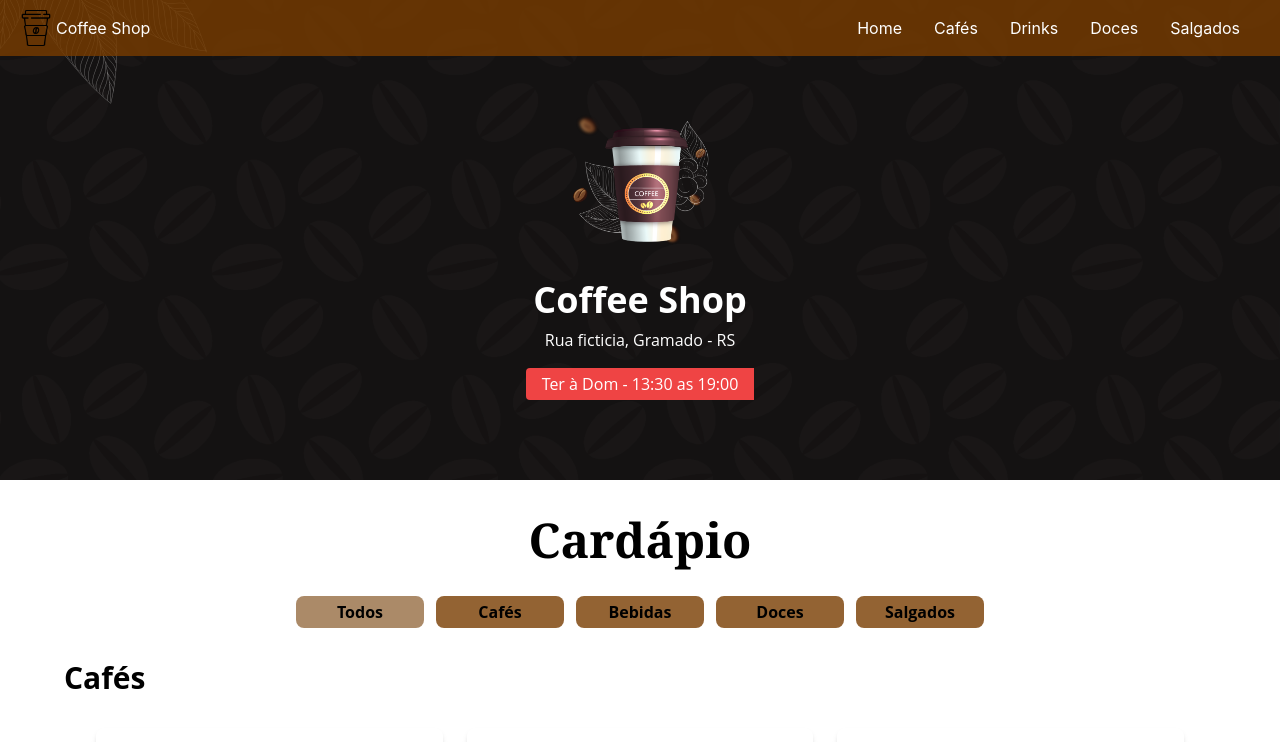
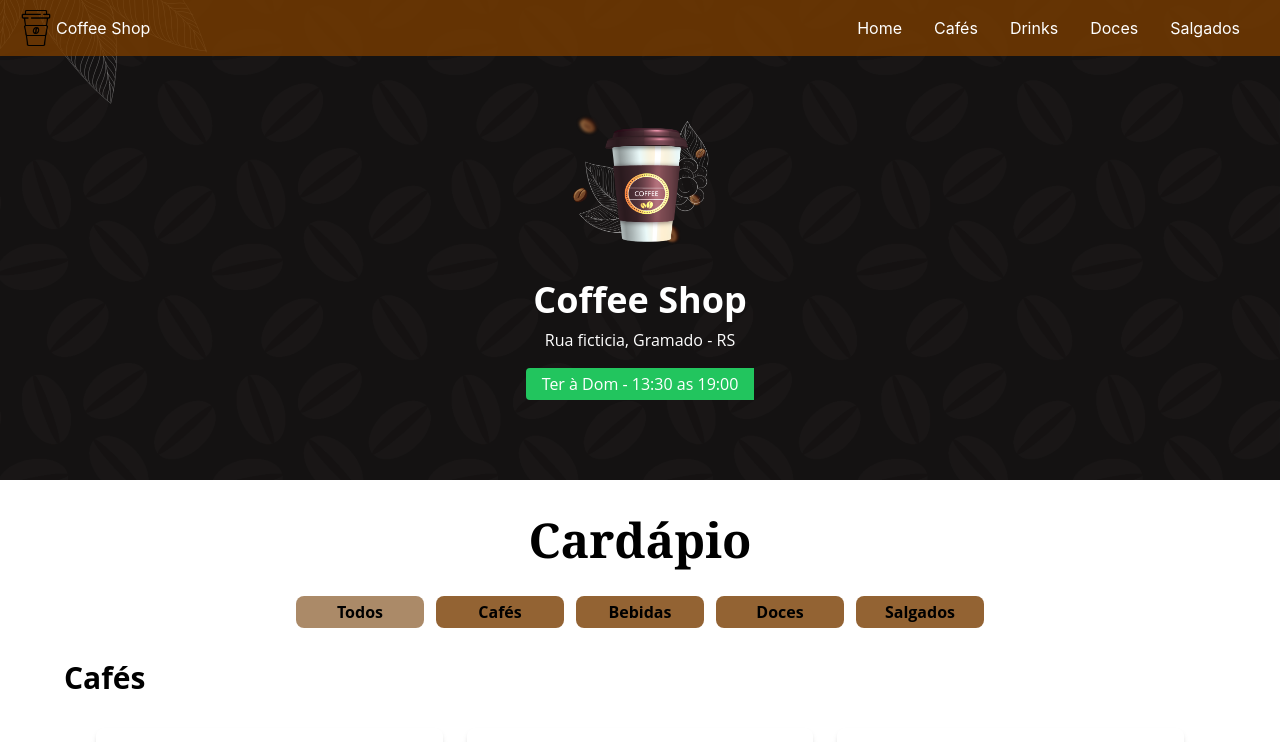
Before and after one commit to EdSantiag0/coffee-shop, a React (Create React App) app: page / in a window 1280 px wide. Shown: the top 742 px of the page. Built offline with nearby package versions, Linux system fonts and the light colour scheme.

Commit message:
feat: created CheckOpen file

```diff
--- /dev/null
+++ b/src/components/Hero/CheckOpen.jsx
@@ -0,0 +1,40 @@
+import React, { useState, useEffect } from "react";
+import { DateTime } from "luxon";
+import Hero from "./Hero";
+
+export default function CheckOpen() {
+  const [closed, setClosed] = useState(false);
+
+  useEffect(() => {
+    const checkOpen = () => {
+      const now = DateTime.now();
+      const hours = now.hour;
+      const minutes = now.minute;
+
+      const currentTime = hours * 60 + minutes;
+      const startTime = 13 * 60 + 30;
+      const endTime = 19 * 60;
+
+      if (
+        now.weekday === 7 ||
+        currentTime < startTime ||
+        currentTime > endTime
+      ) {
+        setClosed(true);
+      } else {
+        setClosed(false);
+      }
+    };
+
+    checkOpen();
+    const intervalId = setInterval(checkOpen, 60000);
+
+    return () => clearInterval(intervalId);
+  }, []);
+
+  return (
+    <div>
+      <Hero closed={closed} />
+    </div>
+  );
+}
--- a/src/components/Hero/Hero.jsx
+++ b/src/components/Hero/Hero.jsx
@@ -1,36 +1,6 @@
-import React, { useState, useEffect } from "react";
-import { DateTime } from "luxon";
+import React from "react";
 
-const Hero = () => {
-  const [closed, setClosed] = useState(false);
-
-  useEffect(() => {
-    const checkOpen = () => {
-      const now = DateTime.now();
-      const hours = now.hour;
-      const minutes = now.minute;
-
-      const currentTime = hours * 60 + minutes;
-      const startTime = 13 * 60 + 30;
-      const endTime = 19 * 60;
-
-      if (
-        now.weekday === 7 ||
-        currentTime < startTime ||
-        currentTime > endTime
-      ) {
-        setClosed(true);
-      } else {
-        setClosed(false);
-      }
-    };
-
-    checkOpen();
-    const intervalId = setInterval(checkOpen, 60000);
-
-    return () => clearInterval(intervalId);
-  }, []);
-
+const Hero = ({ closed }) => {
   return (
     <div
       id="home"
```
